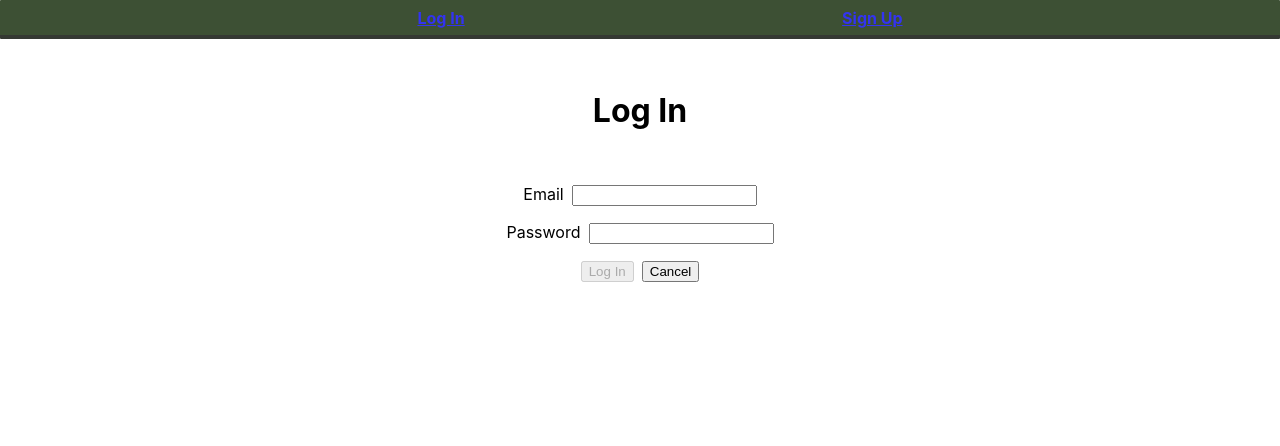
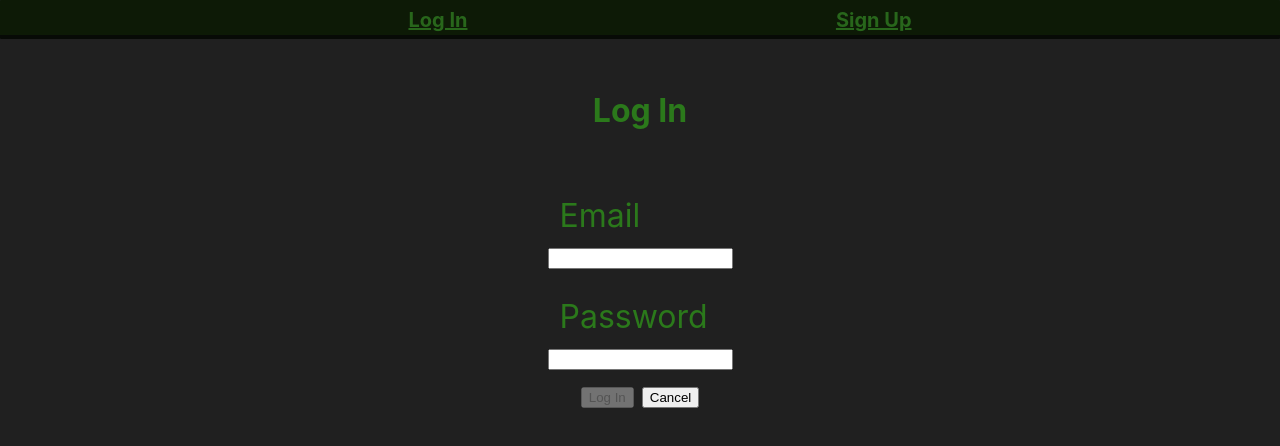
Before and after one commit to demonorez/super-superstitions-front-end, a React (Vite) app: page /login in a window 1280 px wide. Shown: the top 446 px of the page. Built offline with nearby package versions, Linux system fonts and the light colour scheme; no server answers.

Commit message:
some styling

```diff
--- a/src/App.css
+++ b/src/App.css
@@ -1,31 +1,62 @@
-nav {
-  overflow: hidden;
-  background-color: rgb(14, 13, 13);
-
-}
-
 nav {
   top: 0;
   width: 100%;
   height: 35px;
   display: flex;
   position: fixed;
-  background:#0d2502;
+  background-color: #091a01;
   opacity: 80%;
   border-radius: 1px;
   border-bottom: 4px solid rgba(0, 0, 0, 0.788);
 }
 
 nav ul {
-  margin: 0;
   width: 100%;
   display: flex;
   list-style: none;
   font-weight: bold;
   align-items: center;
   justify-content: space-evenly;
+  font-size: 20px;
+}
+
+a {
+  color: rgb(43, 121, 27);
+}
+a:hover {
+  color: rgb(58, 155, 38);
 }
 
 body {
   padding-top: 70px;
+  background-color: #202020;
 }
+
+li {
+  color: rgb(43, 121, 27);
+}
+
+h1 {
+  color: rgb(43, 121, 27);
+}
+
+h2 {
+  color: rgb(43, 121, 27);
+}
+
+label {
+  color: rgb(43, 121, 27);
+  font-size: 32px;
+  display: flex;
+  padding: 12px;
+}
+
+img {
+  height: 800px;
+  width: 500;
+  align-items: center;
+}
+
+main {
+  align-items: center;
+}
--- a/src/components/NavBar/NavBar.tsx
+++ b/src/components/NavBar/NavBar.tsx
@@ -15,7 +15,7 @@ const NavBar = (props: NavBarProps): JSX.Element => {
     <nav>
       {user ?
         <ul>
-          <li>Welcome, {user.name}</li>
+          <li><NavLink to="/">Spooky Home</NavLink></li>
           <li><NavLink to="/profiles">Profiles</NavLink></li>
           <li><NavLink to="/superstitions">Superstitions</NavLink></li>
           <li><NavLink to="/new-superstition">New Superstition</NavLink></li>
--- a/src/pages/Landing/Landing.tsx
+++ b/src/pages/Landing/Landing.tsx
@@ -13,7 +13,8 @@ const Landing = (props: LandingProps): JSX.Element => {
 
   return (
     <main className={styles.container}>
-      <h1>hello, {user ? user.name : 'friend'}</h1>
+      <img src='superstitions.png'></img>
+      <h1>hello, {user ? user.name : 'friend'}, to the home of all that is spooky and unknown in this world. Be it fact or fiction, we hold these stories with some semblance of truth at all times. </h1>
     </main>
   )
 }
```
